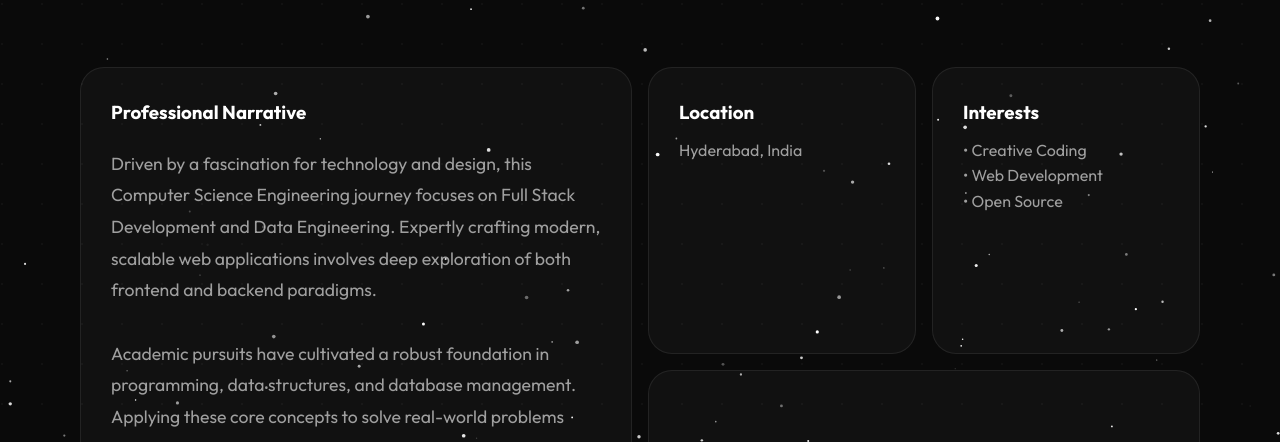
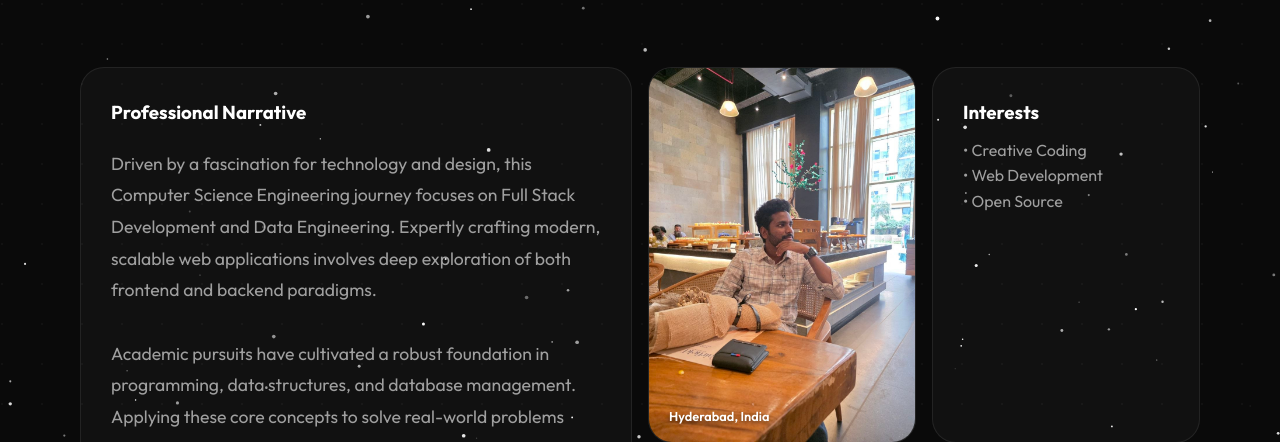
Before and after one commit to yakshithmekala/Portfolio-Yakshith, a website built with Vite: page about.html in a window 1280 px wide. Shown: the part 358-800 px from the top of the page. Built offline with nearby package versions, Linux system fonts and the light colour scheme.

Commit message:
Update profile image and redirect email links to contact page

```diff
--- a/about.html
+++ b/about.html
@@ -44,9 +44,11 @@
                     Fuelled by curiosity and a commitment to continuous learning, the focus lies in architecting impactful software solutions that seamlessly integrate sophisticated web development with data-driven systems.
                 </p>
             </div>
-            <div class="bento-card reveal">
-                <h3>Location</h3>
-                <p style="margin-top: 10px; color: var(--text-secondary);">Hyderabad, India</p>
+            <div class="bento-card reveal profile-card">
+                <img src="/profile-yakshith.jpg" alt="Yakshith Reddy Mekala">
+                <div style="position: absolute; bottom: 15px; left: 20px; z-index: 2; text-shadow: 0 2px 4px rgba(0,0,0,0.5);">
+                    <p style="font-size: 0.8rem; font-weight: 600;">Hyderabad, India</p>
+                </div>
             </div>
             <div class="bento-card reveal">
                 <h3>Interests</h3>
@@ -75,7 +77,7 @@
                         <svg width="18" height="18" viewBox="0 0 24 24" fill="none" stroke="currentColor" stroke-width="2" stroke-linecap="round" stroke-linejoin="round"><path d="M9 19c-5 1.5-5-2.5-7-3m14 6v-3.87a3.37 3.37 0 0 0-.94-2.61c3.14-.35 6.44-1.54 6.44-7A5.44 5.44 0 0 0 20 4.77 5.07 5.07 0 0 0 19.91 1S18.73.65 16 2.48a13.38 13.38 0 0 0-7 0C6.27.65 5.09 1 5.09 1A5.07 5.07 0 0 0 5 4.77a5.44 5.44 0 0 0-1.5 3.78c0 5.42 3.3 6.61 6.44 7A3.37 3.37 0 0 0 9 18.13V22"></path></svg>
                         GitHub
                     </a>
-                    <a href="mailto:yakshithreddym@gmail.com" class="btn btn-primary" style="background: var(--accent-secondary); display: flex; align-items: center; gap: 10px;">
+                    <a href="contact.html" class="btn btn-primary" style="background: var(--accent-secondary); display: flex; align-items: center; gap: 10px;">
                         <svg width="18" height="18" viewBox="0 0 24 24" fill="none" stroke="currentColor" stroke-width="2" stroke-linecap="round" stroke-linejoin="round"><path d="M4 4h16c1.1 0 2 .9 2 2v12c0 1.1-.9 2-2 2H4c-1.1 0-2-.9-2-2V6c0-1.1.9-2 2-2z"></path><polyline points="22,6 12,13 2,6"></polyline></svg>
                         Email
                     </a>
@@ -88,7 +90,7 @@
             <ul class="social-list">
                 <li><a href="https://www.linkedin.com/in/yakshithreddy/" target="_blank" title="LinkedIn"><svg width="20" height="20" viewBox="0 0 24 24" fill="none" stroke="currentColor" stroke-width="2" stroke-linecap="round" stroke-linejoin="round"><path d="M16 8a6 6 0 0 1 6 6v7h-4v-7a2 2 0 0 0-2-2 2 2 0 0 0-2 2v7h-4v-7a6 6 0 0 1 6-6z"></path><rect x="2" y="9" width="4" height="12"></rect><circle cx="4" cy="4" r="2"></circle></svg></a></li>
                 <li><a href="https://github.com/yakshithmekala" target="_blank" title="GitHub"><svg width="20" height="20" viewBox="0 0 24 24" fill="none" stroke="currentColor" stroke-width="2" stroke-linecap="round" stroke-linejoin="round"><path d="M9 19c-5 1.5-5-2.5-7-3m14 6v-3.87a3.37 3.37 0 0 0-.94-2.61c3.14-.35 6.44-1.54 6.44-7A5.44 5.44 0 0 0 20 4.77 5.07 5.07 0 0 0 19.91 1S18.73.65 16 2.48a13.38 13.38 0 0 0-7 0C6.27.65 5.09 1 5.09 1A5.07 5.07 0 0 0 5 4.77a5.44 5.44 0 0 0-1.5 3.78c0 5.42 3.3 6.61 6.44 7A3.37 3.37 0 0 0 9 18.13V22"></path></svg></a></li>
-                <li><a href="mailto:yakshithreddym@gmail.com" title="Email"><svg width="20" height="20" viewBox="0 0 24 24" fill="none" stroke="currentColor" stroke-width="2" stroke-linecap="round" stroke-linejoin="round"><path d="M4 4h16c1.1 0 2 .9 2 2v12c0 1.1-.9 2-2 2H4c-1.1 0-2-.9-2-2V6c0-1.1.9-2 2-2z"></path><polyline points="22,6 12,13 2,6"></polyline></svg></a></li>
+                <li><a href="contact.html" title="Email"><svg width="20" height="20" viewBox="0 0 24 24" fill="none" stroke="currentColor" stroke-width="2" stroke-linecap="round" stroke-linejoin="round"><path d="M4 4h16c1.1 0 2 .9 2 2v12c0 1.1-.9 2-2 2H4c-1.1 0-2-.9-2-2V6c0-1.1.9-2 2-2z"></path><polyline points="22,6 12,13 2,6"></polyline></svg></a></li>
             </ul>
         </footer>
     </main>
--- a/src/style.css
+++ b/src/style.css
@@ -130,6 +130,22 @@ nav {
   border-color: var(--accent-primary);
   box-shadow: 0 0 30px rgba(99, 102, 241, 0.1);
   transform: translateY(-5px);
+}
+
+.profile-card {
+  padding: 0 !important;
+}
+
+.profile-card img {
+  width: 100%;
+  height: 100%;
+  object-fit: cover;
+  display: block;
+  transition: var(--transition-smooth);
+}
+
+.profile-card:hover img {
+  transform: scale(1.05);
 }
 
 .flex-between {
```
Also changed, not shown: certifications.html (+1 -1 lines), education.html (+1 -1 lines), index.html (+1 -1 lines), projects.html (+1 -1 lines), skills.html (+1 -1 lines), public/profile-yakshith.jpg (added).
